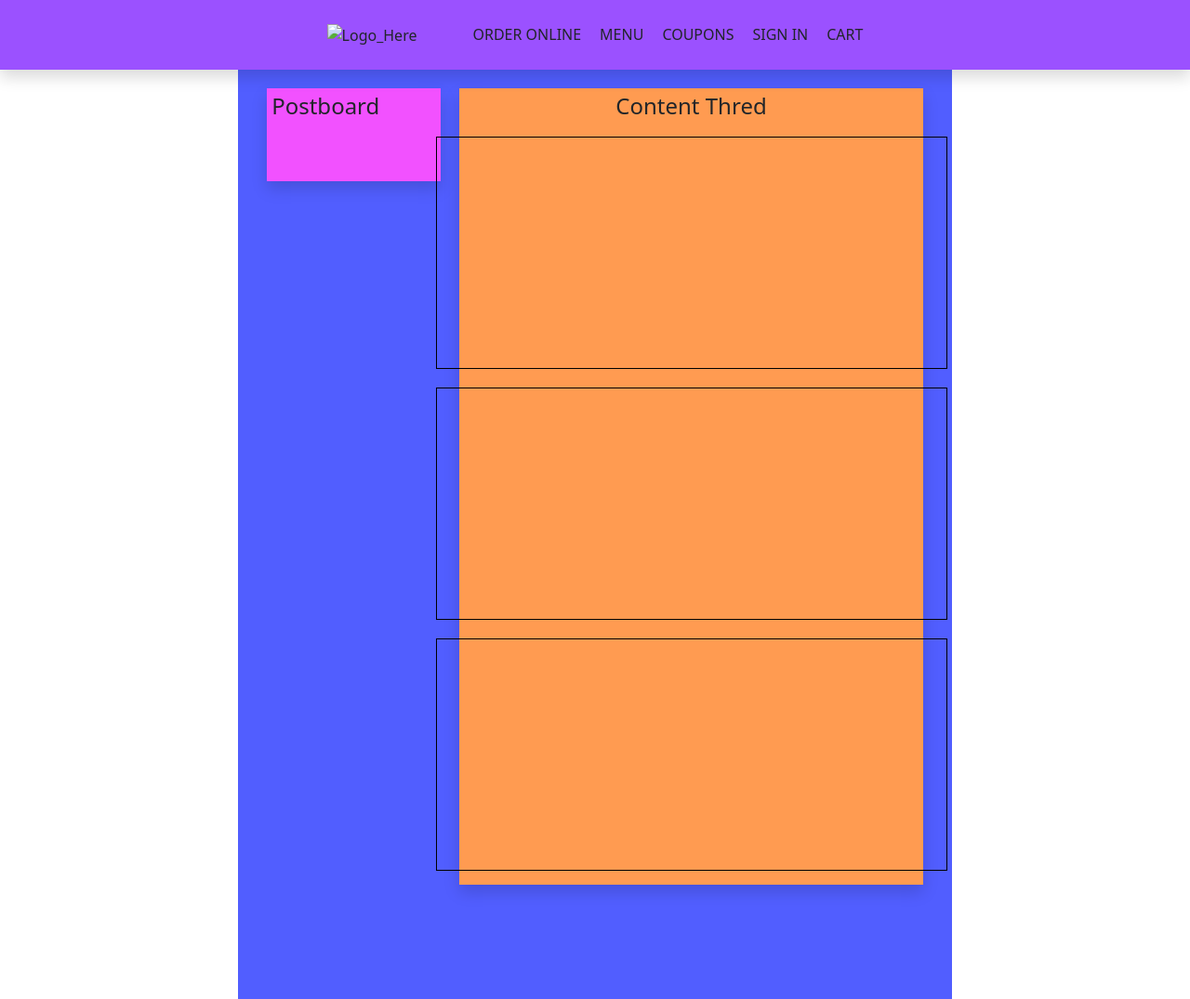
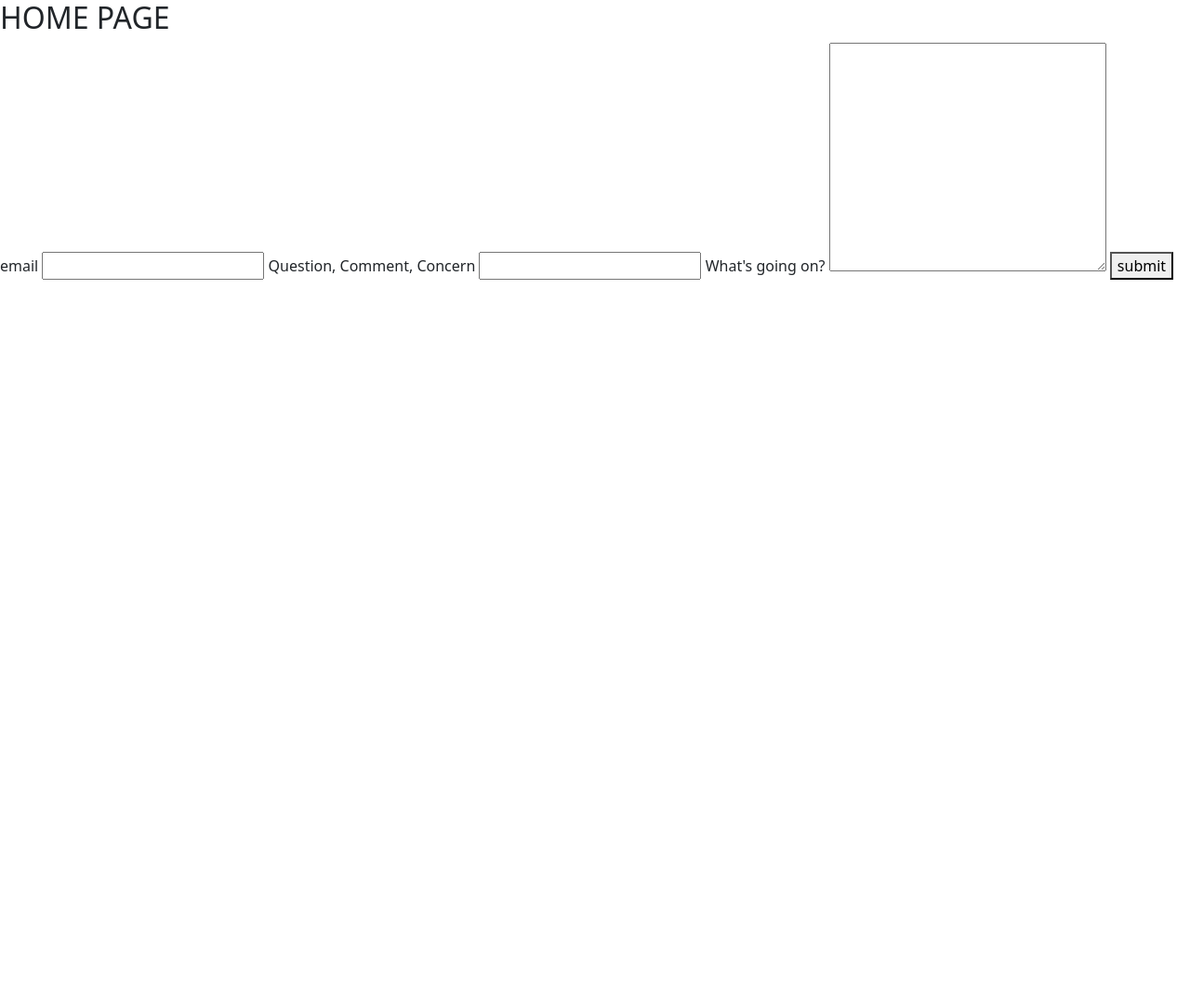
Before and after one commit to JesseDodsWorks/thisProject, a Flask app: template flask_app/templates/home.html in a window 1280 px wide. Shown: the whole page at 93% size. After the commit the page ends 301 px from the top, so only its background shows below. Run offline with Flask 3, Linux system fonts and the light colour scheme; the template is opened without the code that fills it, so the values that code supplies are empty.

Commit message:
emailer is ready

```diff
--- /dev/null
+++ b/flask_app/controllers/test.txt
@@ -0,0 +1 @@
+ijsmweqnvgstktje
--- a/flask_app/models/user.py
+++ b/flask_app/models/user.py
@@ -2,8 +2,7 @@ from flask_app.config.mysqlconnection import connectToMySQL
 from flask_app import app
 from flask import flash
 import re
-from flask_bcrypt import Bcrypt
-bcrypt = Bcrypt(app)
+
 
 EMAIL_REGEX = re.compile(r'^[a-zA-Z0-9.+_-]+@[a-zA-Z0-9.+_-]+\.[a-zA-Z]+$')
 
--- a/flask_app/templates/home.html
+++ b/flask_app/templates/home.html
@@ -10,47 +10,19 @@
     <title>Home</title>
 </head>
 <body>
-  <!-- Navbar -->
-  <div class="nav_container box1 fixed-top shadow navbar-expand-xl d-flex justify-content-center align-items-center">
+  <h2>HOME PAGE</h2>
+  <form  action="/sendemail" method="post">
+    <label for="email">email</label>
+    <input name="email" type="text">
 
-    <ul class="navbar-nav ">
-      <li id="nav_logo" class="nav-item">
-        <a class="nav-link" href="#"> <img src="#" alt="Logo_Here"> </a>
-      </li>
-      <li class="nav-item">
-        <a class="nav-link" href="#">ORDER ONLINE</a>
-      </li>
-      <li class="nav-item">
-        <a class="nav-link" href="#">MENU</a>
-      </li>
-      <li class="nav-item">
-        <a class="nav-link" href="#">COUPONS</a>
-      </li>
-      <li class="nav-item">
-        <a class="nav-link" href="#">SIGN IN</a>
-      </li>
-      <li class="nav-item">
-        <a class="nav-link" href="#">CART</a>
-      </li>
-    </ul>
-  </div>
-  <!-- Main -->
-  <div class="main_container box5">
-    <!-- postboard - left -->
-    <div class="box2 postboard col-sm-3 shadow">
-      <h4>Postboard</h4>
-    </div>
-    <!-- main content - center -->
-    <div class="box3 main_content col-sm-8 shadow">
-      <h4>Content Thred</h4>
+    <label for="subject">Question, Comment, Concern</label>
+    <input name="subject" type="text">
 
-      <!-- Example Post -->
-      <div class="post"></div>
-      <div class="post"></div>
-      <div class="post"></div>
+    <label for="description">What's going on?</label>
+    <textarea name="description"  cols="30" rows="10"></textarea>
 
-    </div>
-  </div>
-  <!-- Footer -->
+    <button type="submit">submit</button>
+  </form>
+
 </body>
 </html>
```
Also changed, not shown: flask_app/controllers/users.py (+44 -2 lines).
